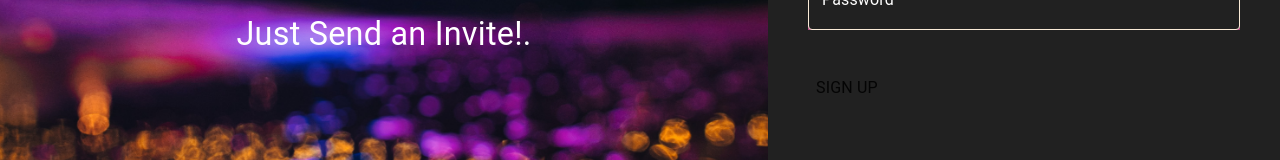
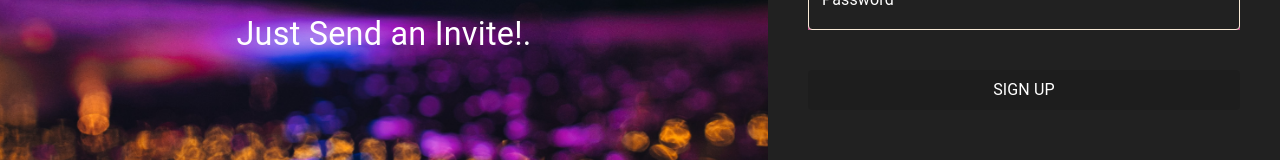
Before and after one commit to PeterKwesiAnsah/Chatty, a React (Create React App) app in the folder client/: page /signUp in a window 1280 px wide. Shown: the part 366-526 px from the top of the page. Built offline with nearby package versions, Linux system fonts and the light colour scheme.

Commit message:
creating mutations

```diff
--- a/client/src/layout/SignUpView.js
+++ b/client/src/layout/SignUpView.js
@@ -2,6 +2,7 @@ import { React, useState } from 'react';
 import NavBar from '../layout/home/components/Navbar';
 import { makeStyles, TextField, Typography, Button } from '@material-ui/core';
 import signUpImg from '../assets/signUpImg.jpg';
+import { gql, useMutation } from '@apollo/client';
 
 const useStyles = makeStyles((theme) => ({
 	box: {
@@ -72,21 +73,36 @@ const useStyles = makeStyles((theme) => ({
 	},
 }));
 
+//signUp Mutation
+const SIGN_UP = gql`
+	mutation createUser($user: signUpInput!) {
+		signUp(input: $user) {
+			token
+			user {
+				id
+			}
+		}
+	}
+`;
+
 const SignUpView = () => {
 	const classes = useStyles();
-
 	//get User SignUp details
 	const [userDetails, setUserDetails] = useState({
 		email: '',
 		password: '',
 	});
-	//for
+	//disables button when both inputs hasn't being filed yet
+	const disabler = () => userDetails.email && userDetails.password;
 
 	//handleOnChange
 	const handleChange = ({ target }) => {
 		setUserDetails({ ...userDetails, [target.name]: target.value });
 	};
-	console.log(userDetails);
+
+	//handleClick
+	const handleClick = () => {};
+
 	return (
 		<>
 			<div className={classes.box}>
@@ -125,10 +141,16 @@ const SignUpView = () => {
 									onChange={handleChange}
 								/>
 							</div>
+							<Button
+								variant="contained"
+								fullWidth
+								color="primary"
+								disabled={!disabler()}
+								onClick={handleClick}
+							>
+								<Typography variant="subtitle1">Sign Up</Typography>
+							</Button>
 						</form>
-						<Button>
-							<Typography>Sign Up</Typography>
-						</Button>
 					</div>
 				</div>
 			</div>
@@ -137,3 +159,13 @@ const SignUpView = () => {
 };
 
 export default SignUpView;
+
+// 	function ValidateEmail(mail)
+// {
+//  if (/^[a-zA-Z0-9.!#$%&'*+/=?^_`{|}~-]+@[a-zA-Z0-9-]+(?:\.[a-zA-Z0-9-]+)*$/.test(myForm.emailAddr.value))
+//   {
+//     return (true)
+//   }
+//     alert("You have entered an invalid email address!")
+//     return (false)
+// }
```
Also changed, not shown: 1 other file (tests, documents, lock files or other folders).
